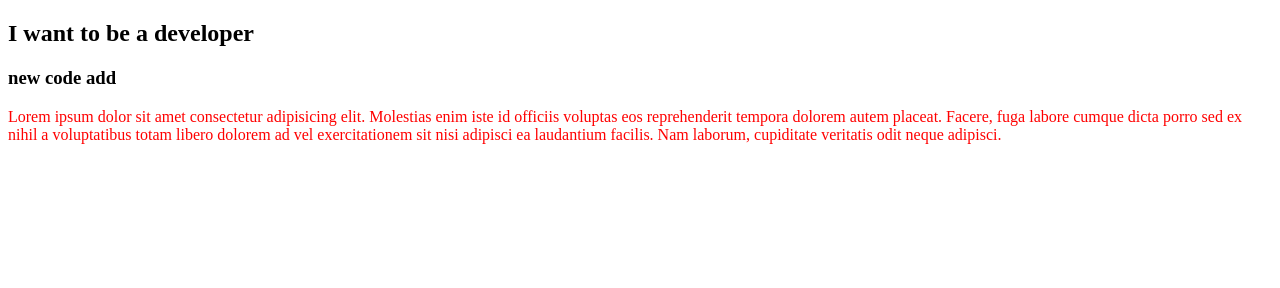
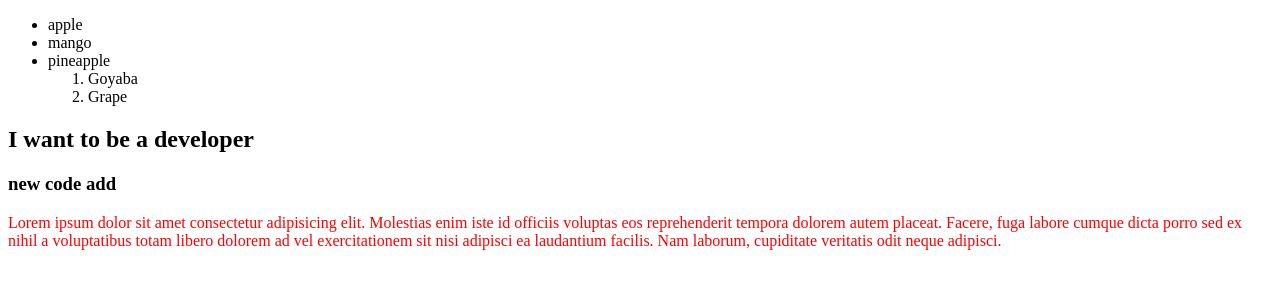
Before and after one commit to UmmayKashfa/my-second-repo, a plain HTML site: page index.html in a window 1280 px wide. Drawn offline with Linux system fonts and the light colour scheme.

Commit message:
list add

```diff
--- a/index.html
+++ b/index.html
@@ -8,6 +8,16 @@
     <link rel="stylesheet" href="style.css">
 </head>
 <body>
+    <ul>
+        <li>apple</li>
+        <li>mango</li>
+        <li>pineapple
+            <ol>
+                <li>Goyaba</li>
+                <li>Grape</li>
+            </ol>
+        </li>
+    </ul>
     <h2>I want to be a developer</h2>
     <h3>new code add</h3>
     <p>Lorem ipsum dolor sit amet consectetur adipisicing elit. Molestias enim iste id officiis voluptas eos reprehenderit tempora dolorem autem placeat. Facere, fuga labore cumque dicta porro sed ex nihil a voluptatibus totam libero dolorem ad vel exercitationem sit nisi adipisci ea laudantium facilis. Nam laborum, cupiditate veritatis odit neque adipisci.</p>
```
